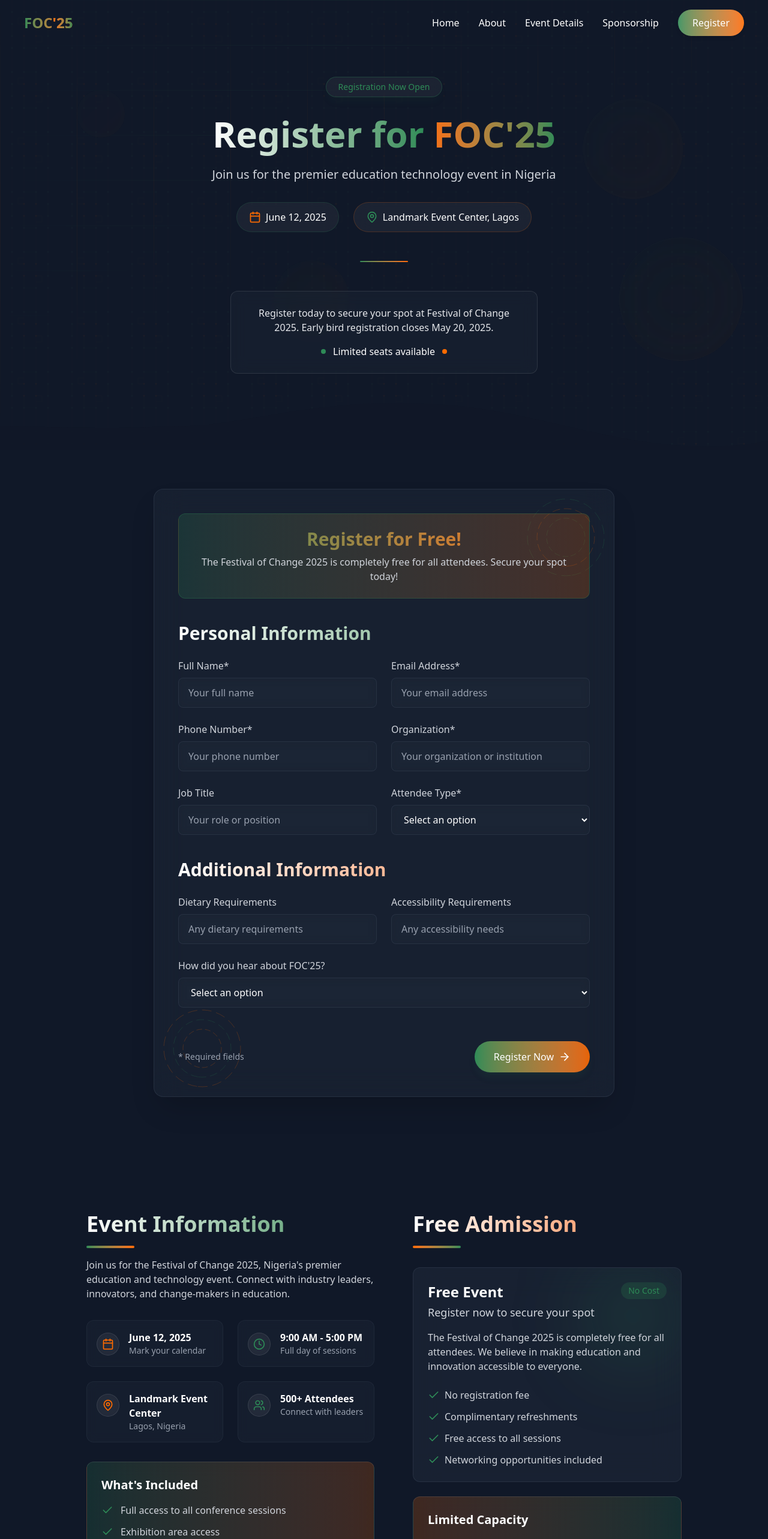
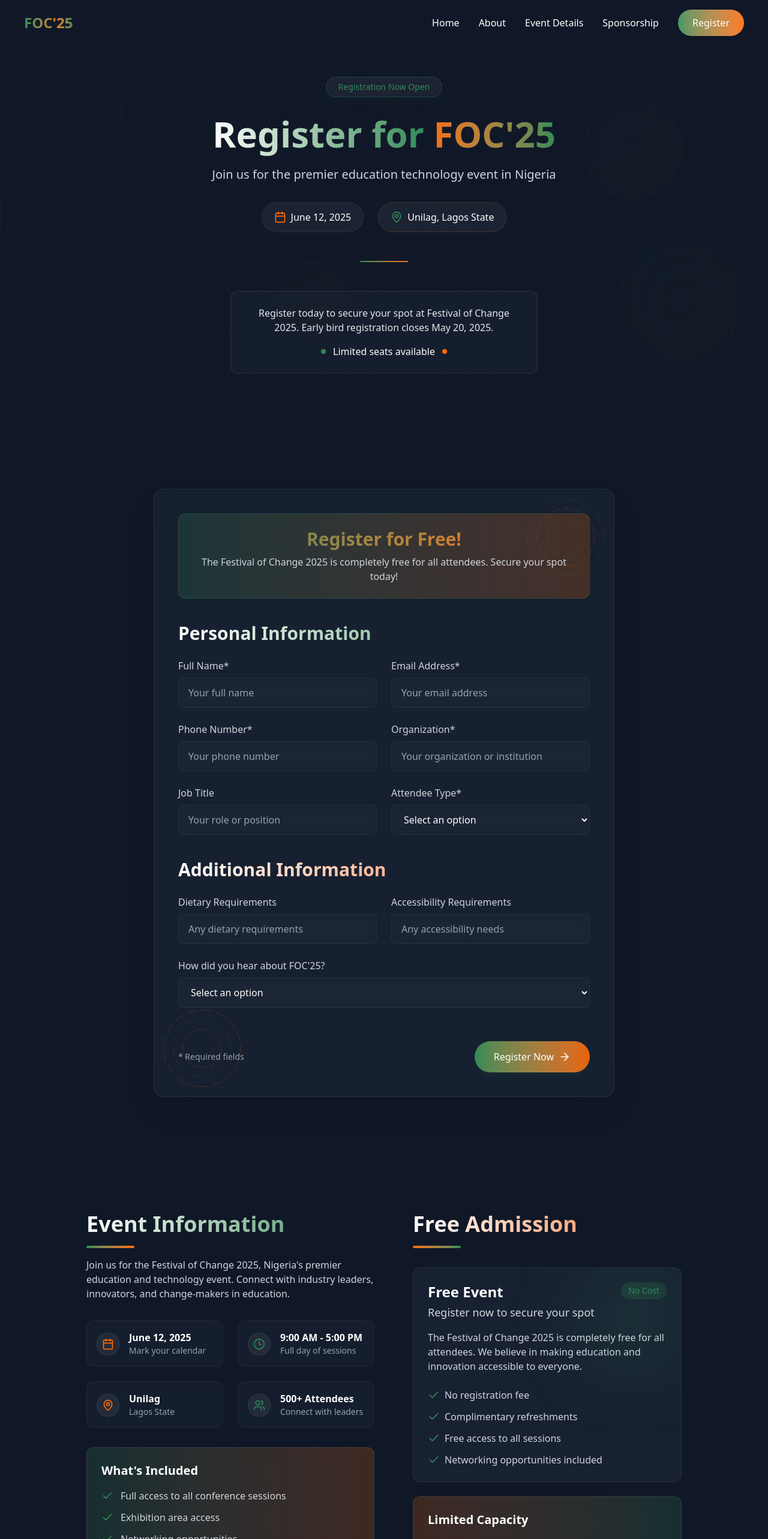
Before and after one commit to Vinniharu/focmain, a Next.js app: page /register in a window 1280 px wide. Shown: the top 2566 px of the page at 60% size. Built offline with nearby package versions, Linux system fonts and the light colour scheme.

Commit message:
Update event details and sponsorship FAQs. Changed event location to "Unilag, Lagos State" across multiple components. Adjusted event dates to "June 12, 2025" in HomeHero and ReadyToJoin components. Revised sponsorship FAQ questions and answers for clarity and relevance.

```diff
--- a/app/components/About/Impact.jsx
+++ b/app/components/About/Impact.jsx
@@ -198,7 +198,7 @@
         </motion.div>
 
         {/* Call to action button */}
-        <motion.div
+        {/* <motion.div
           className="mt-16"
           initial={{ opacity: 0, y: 20 }}
           whileInView={{ opacity: 1, y: 0 }}
@@ -215,7 +215,7 @@
               className="absolute inset-0 bg-gradient-to-r from-[#FF6B00] to-[#FF3D00] opacity-0 group-hover:opacity-100 transition-opacity duration-300"
             />
           </motion.button>
-        </motion.div>
+        </motion.div> */}
       </motion.section>
     </div>
   );
--- a/app/components/EventDetail/EventHero.jsx
+++ b/app/components/EventDetail/EventHero.jsx
@@ -176,8 +176,8 @@
                 <MapPin className="w-6 h-6 text-[#2E8B57]" />
               </div>
               <h3 className="text-white font-semibold mb-1">Location</h3>
-              <p className="text-gray-300">Landmark Event Center</p>
-              <p className="text-gray-400 text-sm">Victoria Island, Lagos, Nigeria</p>
+              <p className="text-gray-300">Unilag</p>
+              <p className="text-gray-400 text-sm">Lagos State</p>
             </div>
           </motion.div>
 
--- a/app/components/Home/HomeHero.jsx
+++ b/app/components/Home/HomeHero.jsx
@@ -133,7 +133,7 @@
             >
               <div className="flex items-center gap-2 bg-white/5 backdrop-blur-sm rounded-full py-1.5 px-4 border border-white/10">
                 <Calendar className="text-[#FF6B00]" size={18} />
-                <span>June 12-14, 2025</span>
+                <span>June 12, 2025</span>
               </div>
 
               <div className="flex items-center gap-2 bg-white/5 backdrop-blur-sm rounded-full py-1.5 px-4 border border-white/10">
--- a/app/components/Home/ReadyToJoin.jsx
+++ b/app/components/Home/ReadyToJoin.jsx
@@ -150,7 +150,7 @@
                   <Calendar size={18} />
                 </div>
                 <div>
-                  <h3 className="font-semibold text-gray-800">June 12-15, 2025</h3>
+                  <h3 className="font-semibold text-gray-800">June 12, 2025</h3>
                   <p className="text-gray-500 text-sm">Mark your calendars for the event of the year</p>
                 </div>
               </div>
--- a/app/components/Registration/RegistrationHero.jsx
+++ b/app/components/Registration/RegistrationHero.jsx
@@ -141,7 +141,7 @@
 
           <div className="flex items-center gap-2 bg-white/5 backdrop-blur-md px-5 py-3 rounded-full border border-[#FF6B00]/20">
             <MapPin className="text-[#2E8B57] h-5 w-5" />
-            <span className="text-white font-medium">Landmark Event Center, Lagos</span>
+            <span className="text-white font-medium">Unilag, Lagos State</span>
           </div>
         </motion.div>
 
--- a/app/components/Registration/RegistrationInfo.jsx
+++ b/app/components/Registration/RegistrationInfo.jsx
@@ -17,8 +17,8 @@
     },
     {
       icon: <MapPin className="w-5 h-5 text-[#FF6B00]" />,
-      title: "Landmark Event Center",
-      description: "Lagos, Nigeria",
+      title: "Unilag",
+      description: "Lagos State",
     },
     {
       icon: <Users className="w-5 h-5 text-[#2E8B57]" />,
--- a/app/components/Sponsorship/SponsorshipFAQSection.jsx
+++ b/app/components/Sponsorship/SponsorshipFAQSection.jsx
@@ -7,38 +7,22 @@
 export default function SponsorshipFAQSection() {
   const [activeIndex, setActiveIndex] = useState(null);
 
-  const faqs = [
+  const faqs =  [
     {
-      question: "How many attendees are expected at FOC'25?",
-      answer: "Based on previous years and current registration trends, we expect 2,500-3,000 attendees including educators, technology leaders, policymakers, students, and industry professionals from over 50 countries."
+      question: "What is the expected attendance?",
+      answer: "We anticipate over 1,000 attendees from across Nigeria and neighboring countries, including educators, technology professionals, policymakers, investors, and students."
     },
     {
-      question: "What is the deadline to become a sponsor?",
-      answer: "For full benefits, including print materials, sponsors should commit by April 30, 2025. For digital-only benefits, we can accommodate sponsors until June 15, 2025, subject to availability."
+      question: "When is the sponsorship deadline?",
+      answer: "To ensure maximum exposure, we recommend confirming sponsorship by March 31, 2025. However, we may accept sponsors after this date based on availability."
     },
     {
-      question: "Can sponsorship packages be customized?",
-      answer: "Yes, we're happy to tailor sponsorship packages to meet your specific marketing objectives and budget. Please contact our sponsorship team to discuss custom options that align with your goals."
+      question: "Can we customize a sponsorship package?",
+      answer: "Yes! We're happy to work with you to create a custom package that meets your specific marketing objectives and budget. Contact our sponsorship team to discuss options."
     },
     {
-      question: "When can sponsors set up their exhibition booths?",
-      answer: "Booth setup is available from 1:00 PM to 8:00 PM on July 14, 2025, and from 7:00 AM to 9:00 AM on July 15, 2025. All booths must be ready before the exhibition hall opens at 10:00 AM on July 15."
-    },
-    {
-      question: "Will sponsors receive attendee information?",
-      answer: "Sponsors at Diamond, Platinum, and Gold levels receive attendee data (with consent) according to data protection regulations. This includes name, organization, job title, and email for attendees who opt to share their information."
-    },
-    {
-      question: "What marketing materials will sponsors need to provide?",
-      answer: "Sponsors should submit their logo (vector format), company description (50-200 words), website URL, and social media handles. Diamond and Platinum sponsors will need additional materials for advertisements and promotional content."
-    },
-    {
-      question: "How are speaking opportunities allocated?",
-      answer: "Speaking slots are assigned based on sponsorship level. Diamond sponsors receive keynote opportunities, while Platinum and Gold sponsors are offered panel or workshop sessions. Content must be educational rather than promotional and requires approval from the program committee."
-    },
-    {
-      question: "What technical support is available for sponsors?",
-      answer: "All sponsors have access to our technical support team before and during the event. We provide standard power connections, WiFi, and basic AV equipment. Special requirements can be accommodated with advance notice, potentially at additional cost."
+      question: "What is the booth setup and teardown schedule?",
+      answer: "Setup will be available the day before the event (June 11) from 2:00 PM to 8:00 PM, and on the morning of the event from 6:00 AM to 8:00 AM. Teardown must be completed by 8:00 PM on June 12."
     }
   ];
 
```
